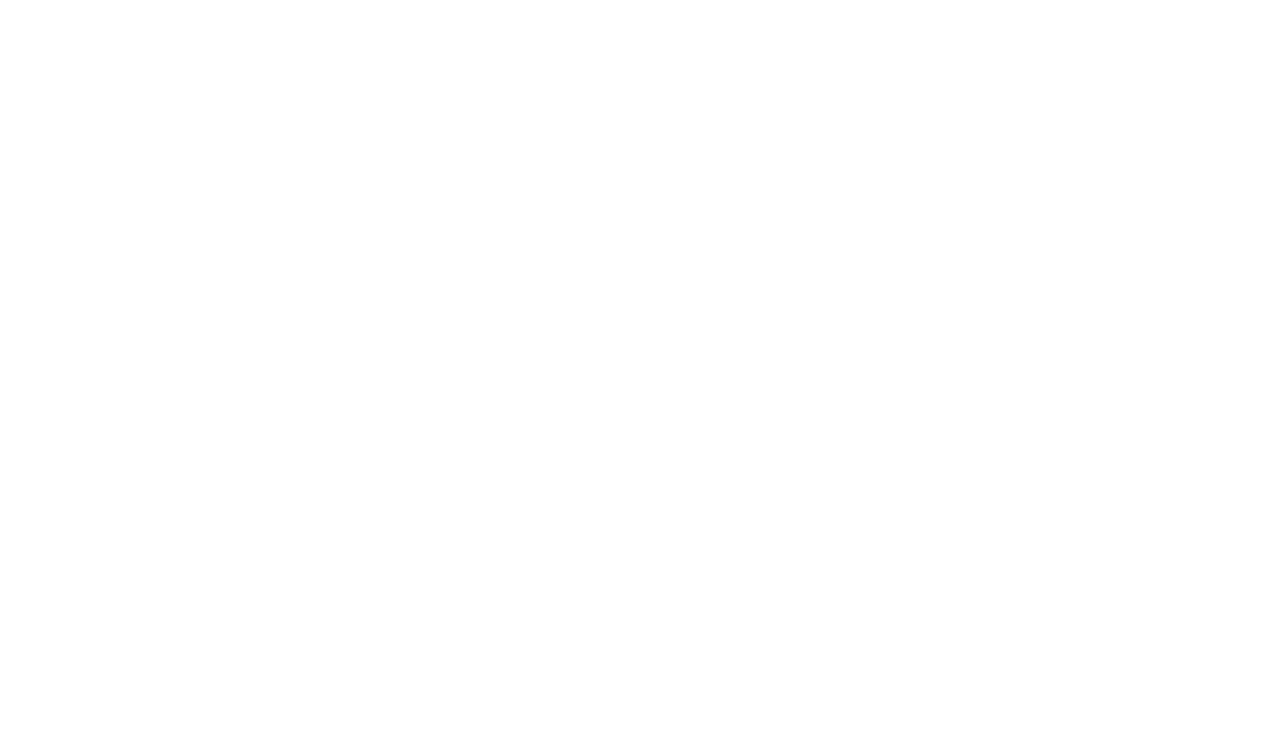
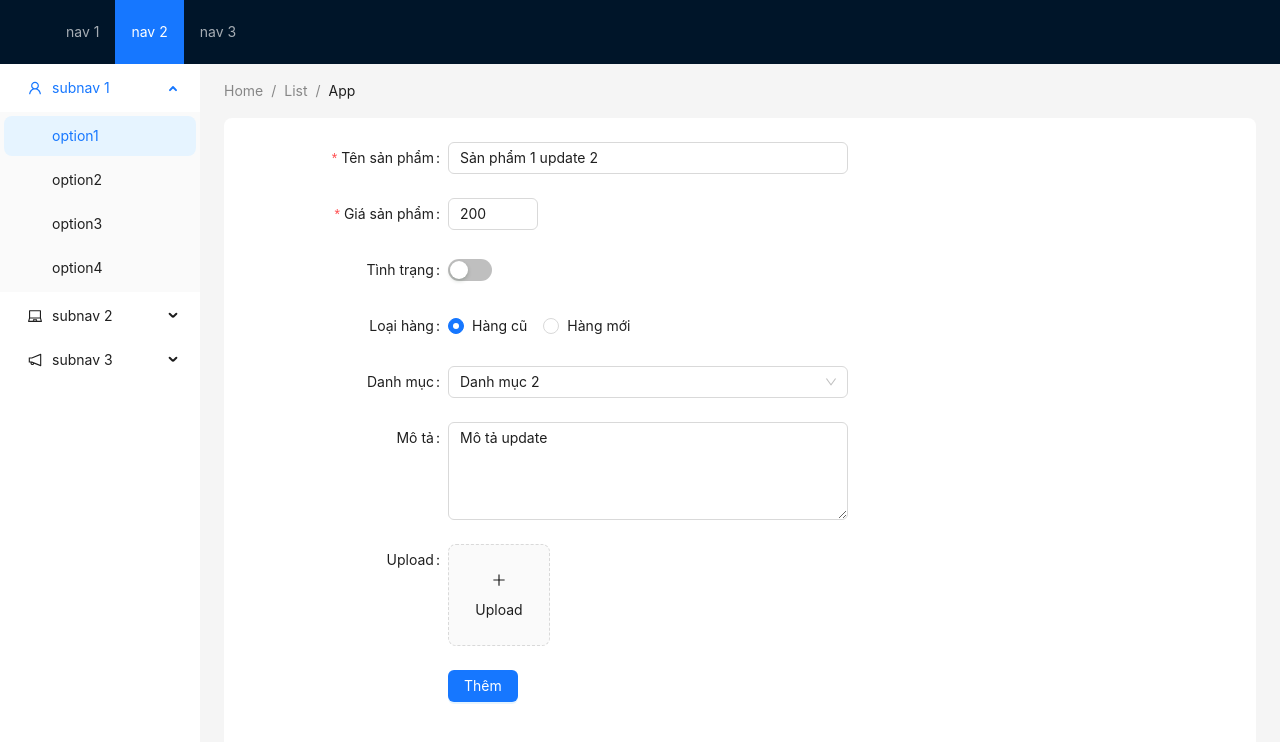
Before and after one commit to datlt2306/FPL-WEB209, a React (Vite) app: page /admin/products/1/edit in a window 1280 px wide. Before the commit this address had no page. Shown: the top 742 px of the page. Built offline with nearby package versions, Linux system fonts and the light colour scheme; data requests are answered from the project's data file.

Commit message:
WD18401 -  Buổi 9

```diff
--- a/db.json
+++ b/db.json
@@ -1,4 +1,39 @@
 {
-  "products": [],
+  "products": [
+    {
+      "name": "Sản phẩm 1 update 2",
+      "price": 200,
+      "available": false,
+      "type": "type1",
+      "category": "danhmuc2",
+      "description": "Mô tả update",
+      "imageUrl": "",
+      "id": 1
+    },
+    {
+      "name": "sản phẩm 2",
+      "price": 200,
+      "available": true,
+      "type": "type1",
+      "category": "danhmuc1",
+      "description": "1231",
+      "imageUrl": "",
+      "id": 2
+    },
+    {
+      "name": "Sản phẩm 3",
+      "price": 300,
+      "available": true,
+      "imageUrl": "",
+      "id": 3
+    },
+    {
+      "name": "Sản phẩm 4",
+      "price": 400,
+      "available": true,
+      "imageUrl": "",
+      "id": 4
+    }
+  ],
   "users": []
 }
--- a/src/App.jsx
+++ b/src/App.jsx
@@ -3,6 +3,7 @@ import LayoutAdmin from "./layouts/LayoutAdmin";
 import Dashboard from "./pages/admin/Dashboard";
 import ProductsAdminPage from "./pages/admin/Products";
 import ProductAdd from "./components/ProductAdd";
+import ProductEdit from "./components/ProductEdit";
 const App = () => {
     return (
         <>
@@ -12,6 +13,7 @@ const App = () => {
                     <Route path="dashboard" element={<Dashboard />} />
                     <Route path="products" element={<ProductsAdminPage />} />
                     <Route path="products/add" element={<ProductAdd />} />
+                    <Route path="products/:id/edit" element={<ProductEdit />} />
                 </Route>
             </Routes>
         </>
--- a/src/components/ProductAdd.jsx
+++ b/src/components/ProductAdd.jsx
@@ -1,10 +1,14 @@
 import { useMutation, useQueryClient } from "@tanstack/react-query";
 import axios from "axios";
 import { PlusOutlined } from "@ant-design/icons";
-import { Form, Input, Button, InputNumber, Radio, Select, Switch, Upload } from "antd";
+import { Form, Input, Button, InputNumber, Radio, Select, Switch, Upload, message } from "antd";
 import { useState } from "react";
+import { useNavigate } from "react-router-dom";
 const { TextArea } = Input;
 const ProductAdd = () => {
+    const navigate = useNavigate();
+    const [form] = Form.useForm();
+    const [messageApi, contextHolder] = message.useMessage();
     const [imageUrl, setImageUrl] = useState("");
     const queryClient = useQueryClient();
     const { mutate } = useMutation({
@@ -12,6 +16,12 @@ const ProductAdd = () => {
             return await axios.post(`http://localhost:3000/products`, product);
         },
         onSuccess: () => {
+            messageApi.success("Thêm sản phẩm thành công");
+            // reset form
+            form.resetFields();
+            // chuyeern huong ve trang danh sach san pham
+            navigate("/admin/products");
+            // refeching data
             queryClient.invalidateQueries({
                 queryKey: ["products"],
             });
@@ -34,7 +44,9 @@ const ProductAdd = () => {
     };
     return (
         <div>
+            {contextHolder}
             <Form
+                form={form}
                 name="basic"
                 labelCol={{
                     span: 8,
--- a/src/components/ProductEdit.jsx
+++ b/src/components/ProductEdit.jsx
@@ -1,148 +1,166 @@
-import { useMutation, useQuery } from "@tanstack/react-query";
+import { useMutation, useQuery, useQueryClient } from "@tanstack/react-query";
 import axios from "axios";
-import { useEffect, useState } from "react";
+import { PlusOutlined } from "@ant-design/icons";
+import {
+    Form,
+    Input,
+    Button,
+    InputNumber,
+    Radio,
+    Select,
+    Switch,
+    Upload,
+    message,
+    Skeleton,
+} from "antd";
+import { useState } from "react";
 import { useNavigate, useParams } from "react-router-dom";
-
+const { TextArea } = Input;
 const ProductEdit = () => {
     const { id } = useParams();
-    const [product, setProduct] = useState({});
     const navigate = useNavigate();
-
-    const { data } = useQuery({
+    const [messageApi, contextHolder] = message.useMessage();
+    const [imageUrl, setImageUrl] = useState("");
+    const queryClient = useQueryClient();
+    const { data, isLoading } = useQuery({
         queryKey: ["product", id],
         queryFn: async () => {
             return await axios.get(`http://localhost:3000/products/${id}`);
         },
     });
-
-    useEffect(() => {
-        if (data) {
-            setProduct(data.data);
-        }
-    }, [data]);
     const { mutate } = useMutation({
         mutationFn: async (product) => {
             return await axios.put(`http://localhost:3000/products/${id}`, product);
         },
         onSuccess: () => {
-            navigate("/products");
+            messageApi.success("Cập nhật sản phẩm thành công");
+            // reset form
+
+            // chuyeern huong ve trang danh sach san pham
+            navigate("/admin/products");
+            // refeching data
+            queryClient.invalidateQueries({
+                queryKey: ["product", id],
+            });
         },
     });
-    const onHandleChange = (e) => {
-        const { name, value, type, checked } = e.target;
-        // computed property name
-        setProduct({
-            ...product,
-            [name]: type === "checkbox" ? checked : value,
-        });
+    const normFile = (e) => {
+        if (Array.isArray(e)) {
+            return e;
+        }
+        return e?.fileList;
     };
-    const onHandleSubmit = (e) => {
-        e.preventDefault();
-        mutate(product);
+    const handleOnChange = (info) => {
+        console.log("info", info);
+        if (info.file.status === "done") {
+            setImageUrl(info.file.response.secure_url);
+        }
     };
+    const onFinish = (values) => {
+        mutate({ ...values, imageUrl });
+    };
+
     return (
         <div>
-            <form onSubmit={onHandleSubmit}>
-                <div className="form-group">
-                    <label htmlFor="">Tên sản phẩm</label>
-                    <input
-                        type="text"
+            {contextHolder}
+            <Skeleton loading={isLoading}>
+                <Form
+                    name="basic"
+                    labelCol={{
+                        span: 8,
+                    }}
+                    wrapperCol={{
+                        span: 16,
+                    }}
+                    style={{
+                        maxWidth: 600,
+                    }}
+                    onFinish={onFinish}
+                    initialValues={{ ...data?.data }}
+                >
+                    <Form.Item
+                        label="Tên sản phẩm"
                         name="name"
-                        placeholder="Tên sản phẩm"
-                        value={product.name || ""}
-                        onChange={onHandleChange}
-                    />
-                </div>
-                <div className="form-group">
-                    <label htmlFor="">Danh mục</label>
-                    <select
-                        name="category"
-                        value={product.category || ""}
-                        id=""
-                        onChange={onHandleChange}
+                        rules={[{ required: true, message: "Bắt buộc nhập tên sản phẩm" }]}
                     >
-                        <option value="1">Danh mục A</option>
-                        <option value="2">Danh mục B</option>
-                    </select>
-                </div>
-                <div className="form-group">
-                    <label htmlFor="">Giá sản phẩm</label>
-                    <input
-                        type="number"
+                        <Input />
+                    </Form.Item>
+                    <Form.Item
+                        label="Giá sản phẩm"
                         name="price"
-                        placeholder="Giá sản phẩm"
-                        value={product.price || ""}
-                        onChange={onHandleChange}
-                    />
-                </div>
-                <div className="form-group">
-                    <label htmlFor="">Ảnh sản phẩm</label>
-                    <input
-                        type="text"
-                        name="imageUrl"
-                        placeholder="Ảnh sản phẩm"
-                        value={product.imageUrl || ""}
-                        onChange={onHandleChange}
-                    />
-                </div>
-                <div className="form-group">
-                    <label htmlFor="">Trạng thái</label>
-                    <input
-                        type="checkbox"
-                        name="available"
-                        checked={product.available || ""}
-                        onChange={onHandleChange}
-                    />
-                </div>
-
-                <div className="form-group">
-                    <label htmlFor="">Mô tả sản phẩm</label>
-                    <textarea
-                        name="description"
-                        value={product.description || ""}
-                        id=""
-                        onChange={onHandleChange}
-                    ></textarea>
-                </div>
-                <div className="form-group">
-                    <div>
-                        <input
-                            type="radio"
-                            name="status"
-                            value="new"
-                            id="new"
-                            checked={product.status === "new"}
-                            onChange={onHandleChange}
-                        />
-                        <label htmlFor="new">Hàng mới</label>
-                    </div>
-                    <div>
-                        <input
-                            type="radio"
-                            name="status"
-                            value="reuse"
-                            id="reuse"
-                            checked={product.status === "reuse"}
-                            onChange={onHandleChange}
-                        />
-                        <label htmlFor="reuse">Hàng cũ</label>
-                    </div>
-                </div>
-                <button>Submit</button>
-            </form>
-            ;
+                        rules={[
+                            { required: true, message: "Bắt buộc nhập tên sản phẩm" },
+                            { type: "number", min: 0, message: "Giá phải nhập > 0" },
+                        ]}
+                    >
+                        <InputNumber />
+                    </Form.Item>
+                    <Form.Item label="Tình trạng" name="available" valuePropName="checked">
+                        <Switch />
+                    </Form.Item>
+                    <Form.Item label="Loại hàng" name="type">
+                        <Radio.Group>
+                            <Radio value="type1"> Hàng cũ </Radio>
+                            <Radio value="type2"> Hàng mới </Radio>
+                        </Radio.Group>
+                    </Form.Item>
+                    <Form.Item label="Danh mục" name="category">
+                        <Select>
+                            <Select.Option value="danhmuc1">Danh mục 1</Select.Option>
+                            <Select.Option value="danhmuc2">Danh mục 2</Select.Option>
+                        </Select>
+                    </Form.Item>
+                    <Form.Item label="Mô tả" name="description">
+                        <TextArea rows={4} />
+                    </Form.Item>
+                    <Form.Item label="Upload" valuePropName="fileList" getValueFromEvent={normFile}>
+                        <Upload
+                            action="https://api.cloudinary.com/v1_1/ecommercer2021/image/upload"
+                            listType="picture-card"
+                            data={{
+                                upload_preset: "demo-upload",
+                            }}
+                            onChange={handleOnChange}
+                        >
+                            <button
+                                style={{
+                                    border: 0,
+                                    background: "none",
+                                }}
+                                type="button"
+                            >
+                                <PlusOutlined />
+                                <div
+                                    style={{
+                                        marginTop: 8,
+                                    }}
+                                >
+                                    Upload
+                                </div>
+                            </button>
+                        </Upload>
+                    </Form.Item>
+                    <Form.Item
+                        wrapperCol={{
+                            offset: 8,
+                            span: 16,
+                        }}
+                    >
+                        <Button type="primary" htmlType="submit">
+                            Thêm
+                        </Button>
+                    </Form.Item>
+                </Form>
+            </Skeleton>
         </div>
     );
 };
 
 export default ProductEdit;
 /**
- * Bước 1: Lấy ID trên url sử dung useParams
- * Bước 2: Call API dựa trên ID vừa lấy được để lấy dữ liệu sản phẩm
- * Bước 3: Hiển thị dữ liệu sản phẩm lên form từ thông sản phẩm vừa lấy được
- *  3.1: Sau khi lấy dữ liệu từ API thành công thì set vào state product
- *  3.2: Hiển thị dữ liệu từ state product lên form
- * Bước 4: Submit form
- *  4.1 Khi người dùng thay đổi dữ liệu trên form thì cập nhật vào state product
- *  4.2 Sử dụng mutation để gọi API cập nhật sản phẩm
+ * B1: Lấy ID trên url sử dụng useParams
+ * B2: sử dụng useQuery để lấy dữ liệu sản phẩm - truyền id lên
+ * B3: fill nội dung sản phẩm vào form
+ * B4: lấy giá trị form và gửi lên server
+ * B5: Thông báo cập nhật thành công
  */
--- a/src/pages/admin/Products.jsx
+++ b/src/pages/admin/Products.jsx
@@ -1,6 +1,7 @@
 import { useQuery, useMutation, useQueryClient } from "@tanstack/react-query";
 import { Skeleton, Table, Image, Button, message, Popconfirm } from "antd";
 import axios from "axios";
+import { Link } from "react-router-dom";
 
 const ProductsAdminPage = () => {
     const [messageApi, contextHolder] = message.useMessage();
@@ -78,8 +79,9 @@ const ProductsAdminPage = () => {
                     >
                         <Button danger>Xóa</Button>
                     </Popconfirm>
-
-                    <Button type="primary">Cập nhật</Button>
+                    <Link to={`/admin/products/${item.id}/edit`}>
+                        <Button type="primary">Cập nhật</Button>
+                    </Link>
                 </div>
             ),
         },
```
Also changed, not shown: package.json (+6 -1 lines), 1 other file (tests, documents, lock files or other folders).
